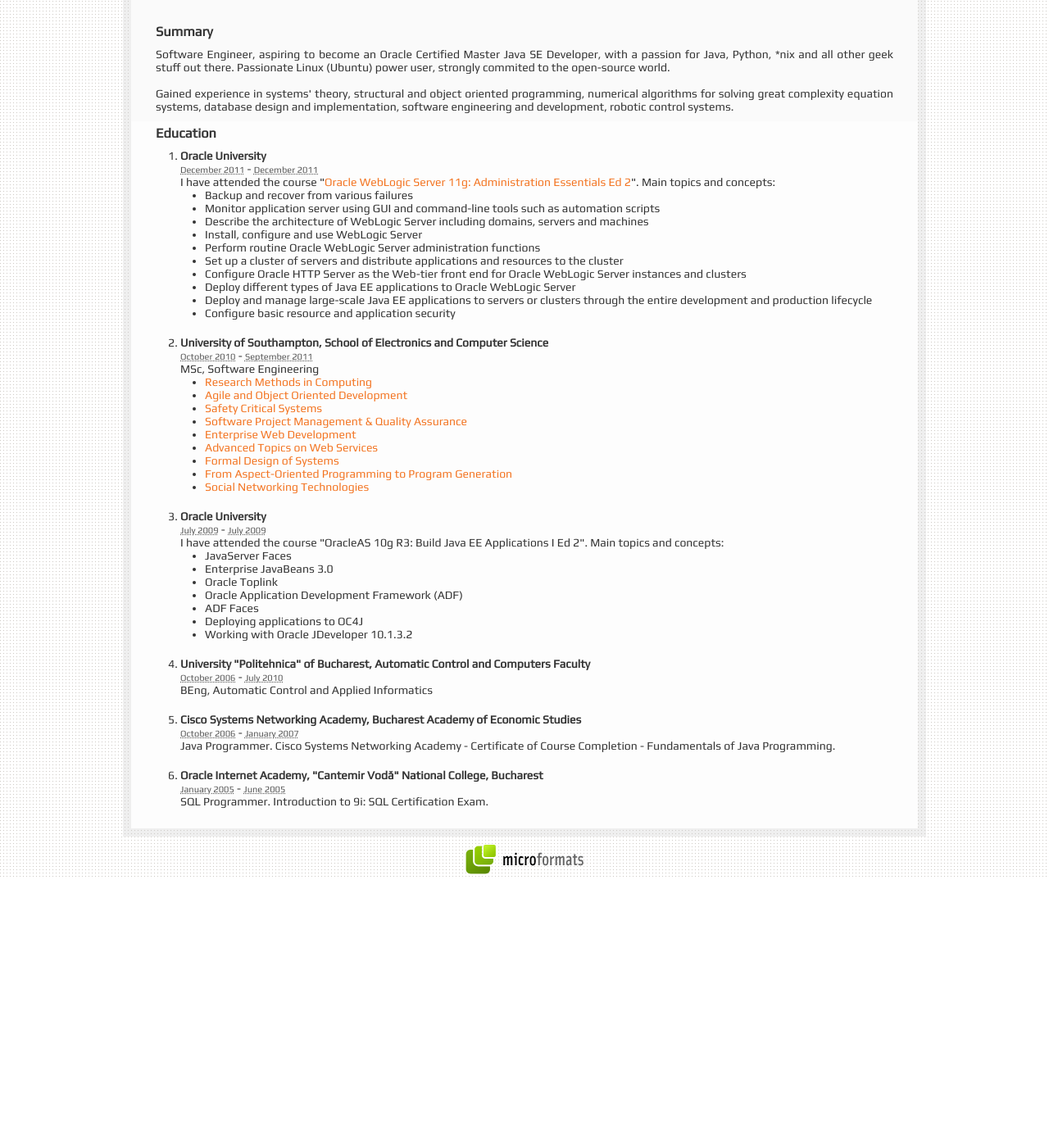
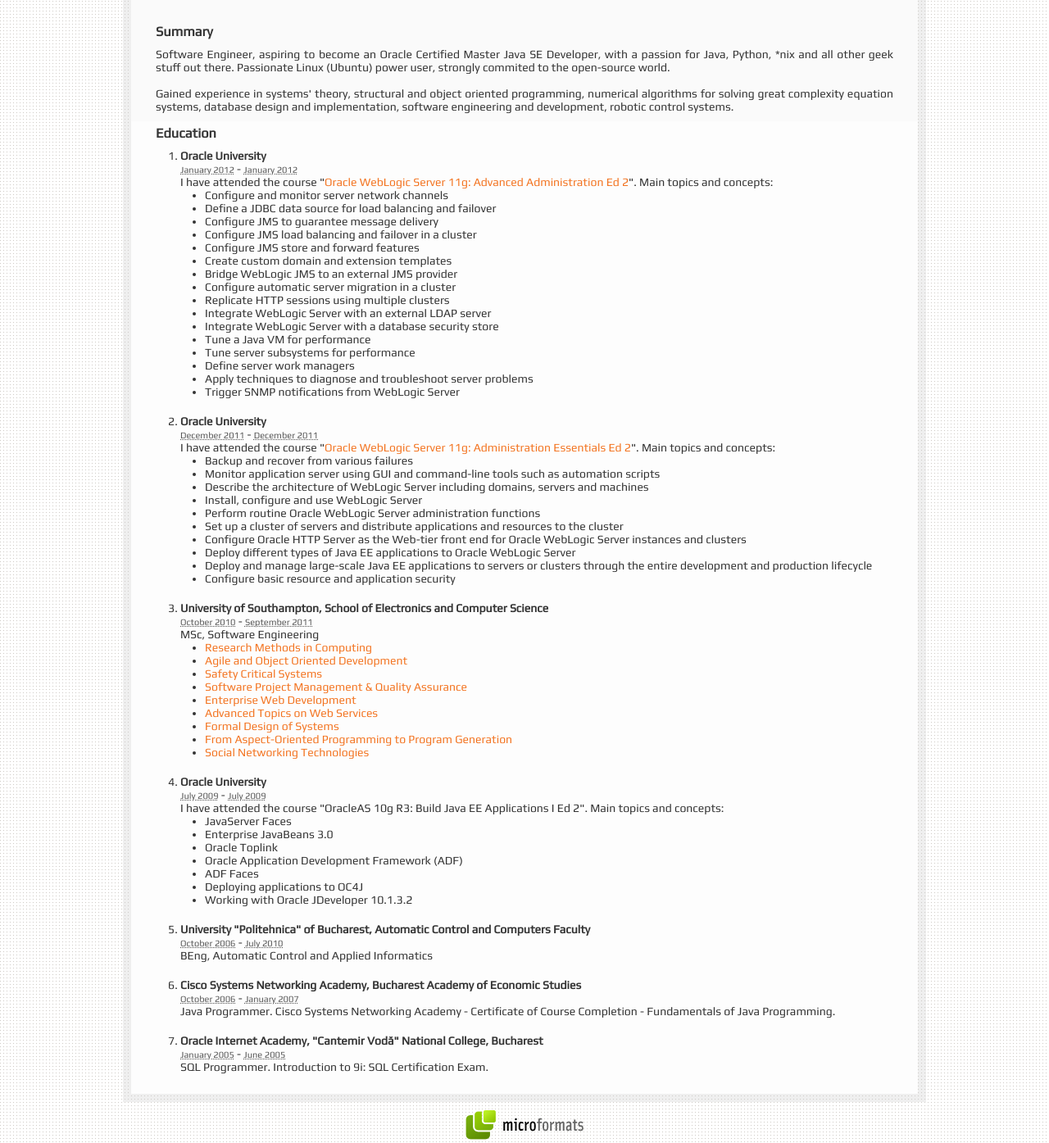
Before and after one commit to raducotescu/radu.cotescu.com, a PHP site: page / in a window 1280 px wide, after a click on "EDUCATION". Shown: the part 211-1606 px from the top of the page at 82% size. Before the commit the page ends 1281 px from the top, so only its background shows below. Run offline with PHP 8.4, Linux system fonts and the light colour scheme; some libraries are stand-ins or nearby versions.

Commit message:
added info about WLS course (advanced admin)

```diff
--- a/index.php
+++ b/index.php
@@ -193,6 +193,36 @@
 						<h4 class="org fn summary">
 							<a href="http://education.oracle.com" title="Oracle University">Oracle University</a>
 						</h4>
+						<p class="date"><abbr class="dtstart" title="2012-01-16">January 2012</abbr> - <abbr class="dtend" title="2012-01-20">January 2012</abbr></p>
+
+						<p class="description">
+							I have attended the course "<a href="http://education.oracle.com/pls/web_prod-plq-dad/db_pages.getCourseDesc?dc=D58686GC20">Oracle WebLogic Server 11g: Advanced Administration Ed 2</a>". Main topics and concepts:
+						</p>
+						<div class="modules">
+							<ul>
+								<li>Configure and monitor server network channels</li>
+								<li>Define a JDBC data source for load balancing and failover</li>
+								<li>Configure JMS to guarantee message delivery</li>
+								<li>Configure JMS load balancing and failover in a cluster</li>
+								<li>Configure JMS store and forward features</li>
+								<li>Create custom domain and extension templates</li>
+								<li>Bridge WebLogic JMS to an external JMS provider</li>
+								<li>Configure automatic server migration in a cluster</li>
+								<li>Replicate HTTP sessions using multiple clusters</li>
+								<li>Integrate WebLogic Server with an external LDAP server</li>
+								<li>Integrate WebLogic Server with a database security store</li>
+								<li>Tune a Java VM for performance</li>
+								<li>Tune server subsystems for performance</li>
+								<li>Define server work managers</li>
+								<li>Apply techniques to diagnose and troubleshoot server problems</li>
+								<li>Trigger SNMP notifications from WebLogic Server</li>
+							</ul>
+						</div>
+					</li>
+					<li class="education vevent vcard">
+						<h4 class="org fn summary">
+							<a href="http://education.oracle.com" title="Oracle University">Oracle University</a>
+						</h4>
 						<p class="date"><abbr class="dtstart" title="2011-12-19">December 2011</abbr> - <abbr class="dtend" title="2011-12-23">December 2011</abbr></p>
 
 						<p class="description">
@@ -307,7 +337,7 @@
 							<cite>Dictionaries in OpenOffice.org</cite>,
 							<cite>Math</cite>,
 							<cite>Macros and API</cite>,
-		                    <cite>Tips for Microsoft Office users migrating to OpenOffice.org</cite>.
+							<cite>Tips for Microsoft Office users migrating to OpenOffice.org</cite>.
 						</p>
 					</li>
 					<li>
```
